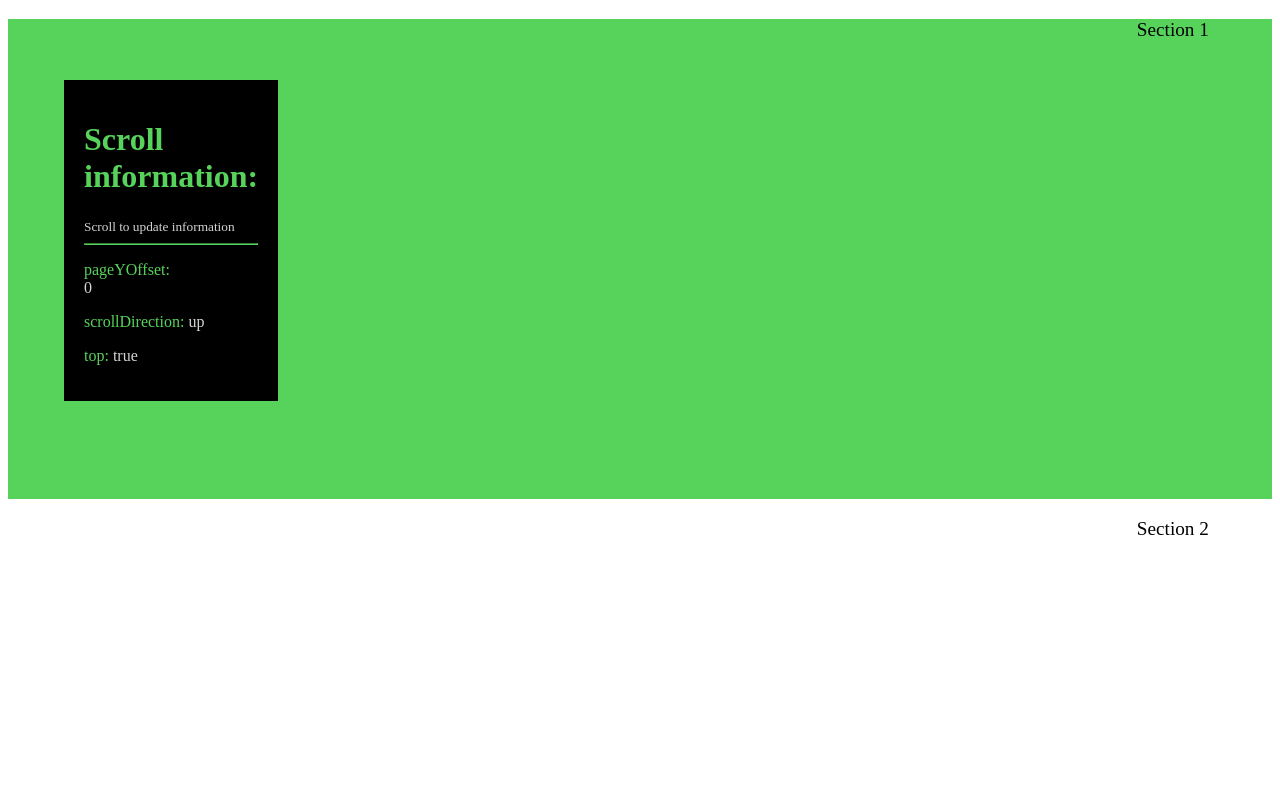
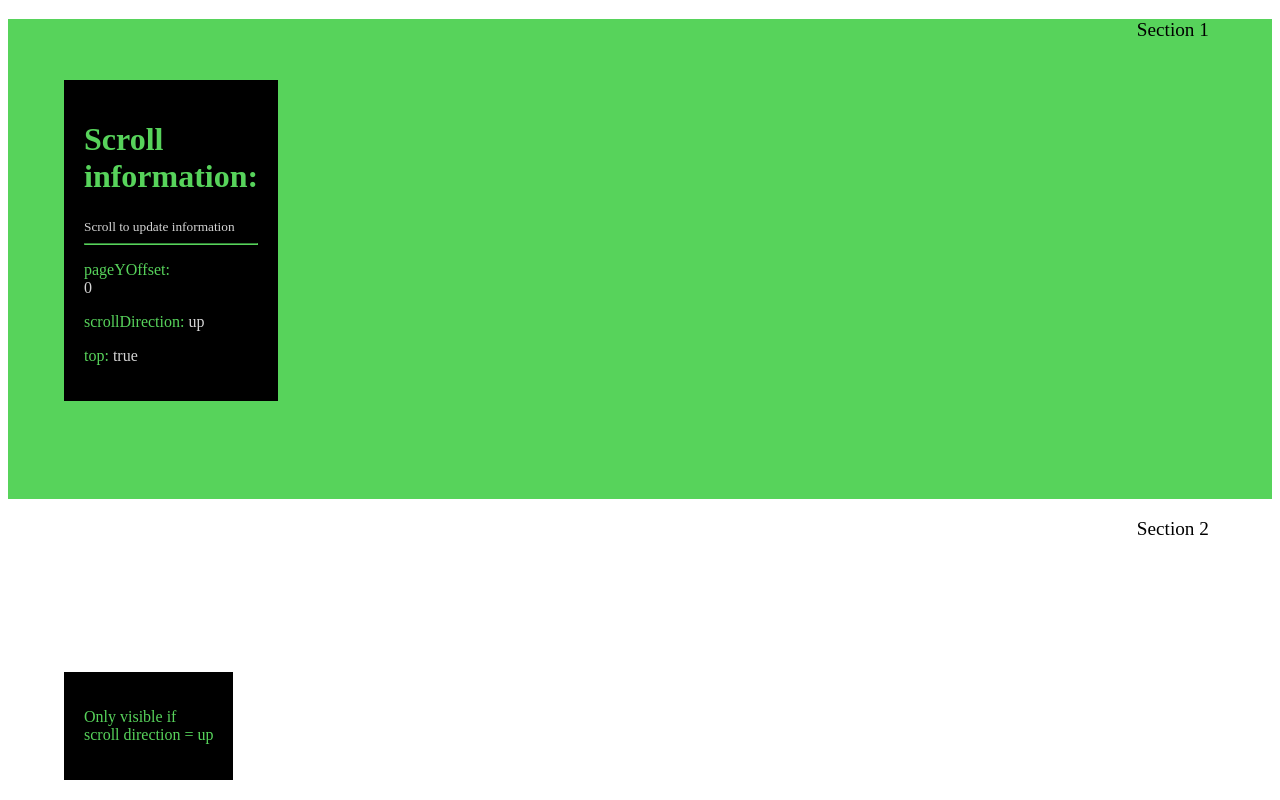
Before and after one commit to Imraan-Hendricks/window-scroll-custom-hook, a React (Create React App) app: page / in a window 1280 px wide. Shown: the top 800 px of the page. Built offline with nearby package versions, Linux system fonts and the light colour scheme.

Commit message:
added fixed-component that reacts to window state

```diff
--- a/src/App.js
+++ b/src/App.js
@@ -1,10 +1,12 @@
 import React from 'react';
+import FixedComponent from './components/fixed-component';
 import Sections from './components/sections';
 import WindowScroll from './components/window-scroll.jsx';
 
 const App = () => {
   return (
     <div>
+      <FixedComponent />
       <Sections />
       <WindowScroll />
     </div>
--- /dev/null
+++ b/src/components/fixed-component.jsx
@@ -0,0 +1,33 @@
+import React from 'react';
+import cssModule from '../styles/fixed-component.module.scss';
+import useWindowScroll from '../hooks/window-scroll';
+
+const Sections = () => {
+  const { pageYOffset, scrollDirection, top } = useWindowScroll();
+
+  const styles = () => {
+    if (top) return { p: cssModule.pTop };
+    return { p: cssModule.p };
+  };
+
+  return (
+    <div className={cssModule.root}>
+      {scrollDirection === 'up' && (
+        <div className={cssModule.box}>
+          <p className={styles().p}>
+            Only visible if <br /> scroll direction = up
+          </p>
+        </div>
+      )}
+      {pageYOffset > 400 && (
+        <div className={cssModule.box}>
+          <p className={styles().p}>
+            Only visible if <br /> pageYOffset {'>'} 400
+          </p>
+        </div>
+      )}
+    </div>
+  );
+};
+
+export default Sections;
--- /dev/null
+++ b/src/styles/fixed-component.module.scss
@@ -0,0 +1,20 @@
+.root {
+  position: fixed;
+  left: 5%;
+  bottom: 2.5%;
+  background-color: #000;
+  color: rgb(212, 212, 212);
+  z-index: 1;
+}
+
+.box {
+  padding: 20px;
+}
+
+.pTop {
+  color: #57d35b;
+}
+
+.p {
+  color: rgb(0, 162, 255);
+}
```
